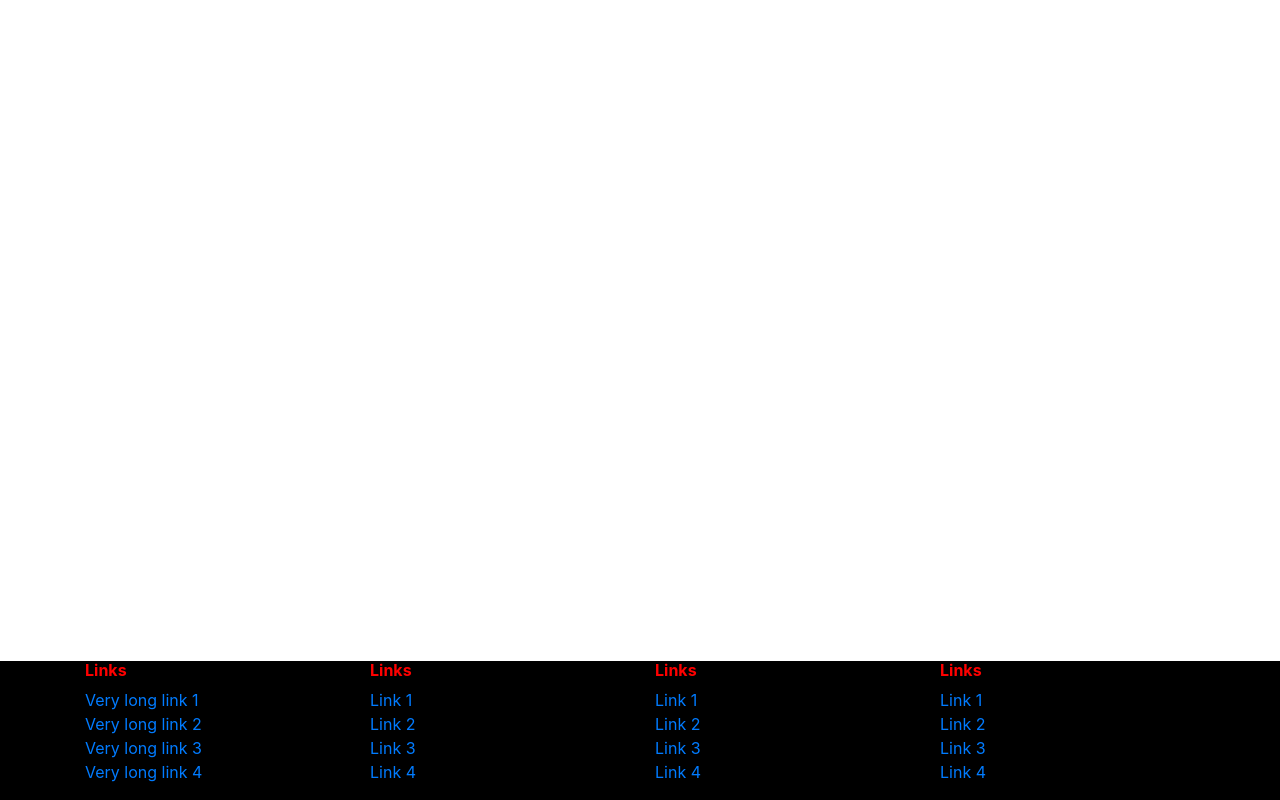
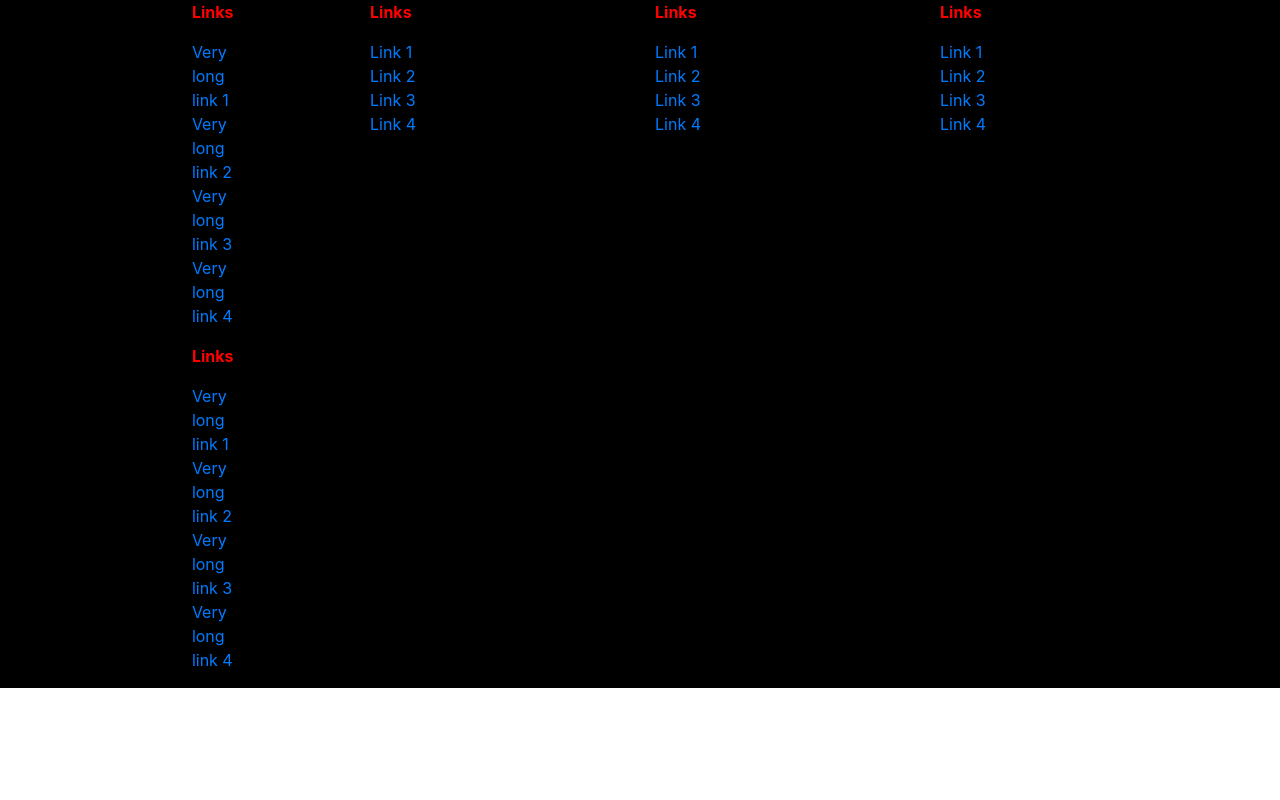
Before and after one commit to cristian16b/react-footer, a React (Create React App) app: page / in a window 1280 px wide. Built offline with nearby package versions, Linux system fonts and the light colour scheme.

Commit message:
Se modifica la primer columna del footer

```diff
--- a/src/Footer/Footer.js
+++ b/src/Footer/Footer.js
@@ -3,7 +3,7 @@ import './Footer.css';
 const Footer = () => {
   return (
     // <!-- Footer -->
-    <footer className="fixed-bottom fondo">
+    <footer className="fondo">
 
       {/* <!-- Footer Links --> */}
       <div className="container text-center text-md-left">
@@ -14,8 +14,10 @@ const Footer = () => {
           {/* <!-- Grid column --> */}
           <div className="col-md-3 mx-auto">
 
+            <div className="row">
+              <div className="col-md-3 mx-auto">
                 {/* <!-- Links --> */}
-            <h6 className="titulo">Links</h6>
+                <p className="titulo">Links</p>
 
                   <ul className="list-unstyled">
                     <li>
@@ -31,6 +33,29 @@ const Footer = () => {
                       <a href="#!">Very long link 4</a>
                     </li>
                   </ul>
+              </div>
+            </div>
+            <div className="row">
+              <div className="col-md-3 mx-auto">
+                {/* <!-- Links --> */}
+                <p className="titulo">Links</p>
+
+                  <ul className="list-unstyled">
+                    <li>
+                      <a href="#!">Very long link 1</a>
+                    </li>
+                    <li>
+                      <a href="#!">Very long link 2</a>
+                    </li>
+                    <li>
+                      <a href="#!">Very long link 3</a>
+                    </li>
+                    <li>
+                      <a href="#!">Very long link 4</a>
+                    </li>
+                  </ul>
+              </div>
+            </div>
 
           </div>
           {/* <!-- Grid column --> */}
@@ -41,7 +66,7 @@ const Footer = () => {
           <div className="col-md-3 mx-auto">
 
             {/* <!-- Links --> */}
-            <h6 className="titulo">Links</h6>
+            <p className="titulo">Links</p>
 
             <ul className="list-unstyled">
               <li>
@@ -67,7 +92,7 @@ const Footer = () => {
           <div className="col-md-3 mx-auto">
 
             {/* <!-- Links --> */}
-            <h6 className="titulo">Links</h6>
+            <p className="titulo">Links</p>
 
             <ul className="list-unstyled">
               <li>
@@ -93,7 +118,7 @@ const Footer = () => {
           <div className="col-md-3 mx-auto">
 
             {/* <!-- Links --> */}
-            <h6 className="titulo">Links</h6>
+            <p className="titulo">Links</p>
 
             <ul className="list-unstyled">
               <li>
```
Also changed, not shown: 1 other file (tests, documents, lock files or other folders). Lines whose indentation alone changed are shown as unchanged.
